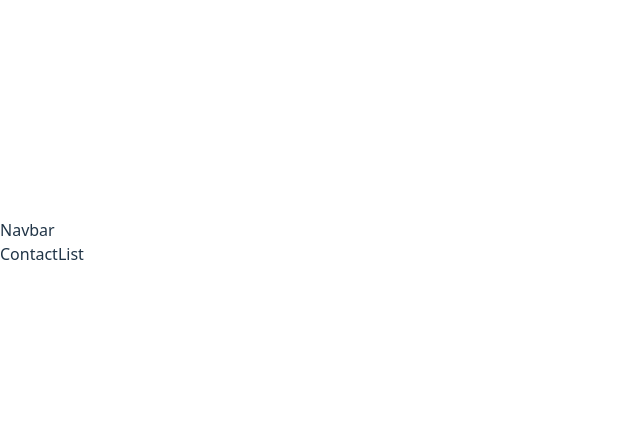
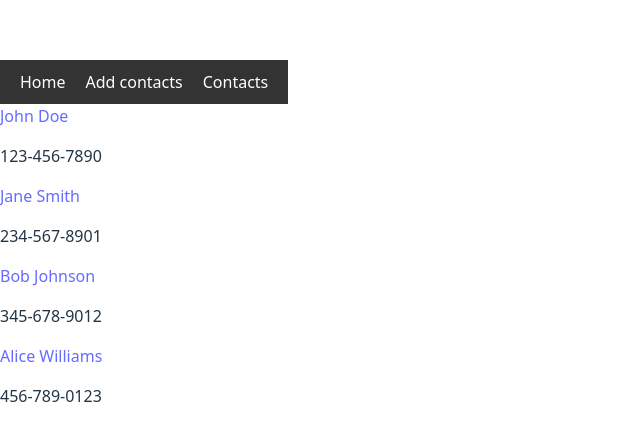
Before and after one commit to jeerola/fundamentals-of-react, a React app in the folder modules/final-project/application/: page /contacts in a window 1280 px wide. Shown: the part 158-598 px from the top of the page, without its empty margins (0-640 px from the left). Built offline with nearby package versions, Linux system fonts and the light colour scheme; the HTML template or start-up script is replaced by a standard one.

Commit message:
add Navbar, contactList

```diff
--- a/modules/final-project/application/src/App.jsx
+++ b/modules/final-project/application/src/App.jsx
@@ -1,20 +1,33 @@
 import { BrowserRouter, Routes, Link, Route } from "react-router-dom";
+import { useState } from "react";
+
 import Navbar from "./components/Navbar";
 import ContactList from "./components/ContactList";
 import AddContact from "./components/AddContact";
 import ContactDetails from "./components/ContactDetails";
 import Home from "./pages/Home";
 import NotFound from "./pages/NotFound";
+import initialContacts from "./data/initialContacts";
 
 function App() {
+  const [contacts, setContacts] = useState(initialContacts);
+
   return (
     <BrowserRouter>
       <Navbar />
       <Routes>
         <Route path="/" element={<Home />} />
-        <Route path="/add" element={<AddContact />} />
-        <Route path="/contacts" element={<ContactList />} />
-        <Route path="/contacts/:id" element={<ContactDetails />} />
+        <Route
+          path="/add"
+          element={<AddContact setContacts={setContacts} />} />
+        <Route
+          path="/contacts"
+          element={<ContactList contacts={contacts} />}
+        />
+        <Route
+          path="/contacts/:id"
+          element={<ContactDetails contacts={contacts} />}
+        />
         <Route path="*" element={<NotFound />} />
       </Routes>
     </BrowserRouter>
--- a/modules/final-project/application/src/components/ContactList.jsx
+++ b/modules/final-project/application/src/components/ContactList.jsx
@@ -1,4 +1,18 @@
+import initialContacts from "../data/initialContacts";
+
+import { Link } from "react-router-dom";
+
 function ContactList() {
-  return <div>ContactList</div>;
+  return (
+    <div>
+      {initialContacts.map((contact) => (
+        <div key={contact.id}>
+          <Link to={`/contacts/${contact.id}`}>{contact.name}</Link>
+          <p>{contact.phone}</p>
+        </div>
+      ))}
+    </div>
+  );
 }
+
 export default ContactList;
--- a/modules/final-project/application/src/components/Navbar.jsx
+++ b/modules/final-project/application/src/components/Navbar.jsx
@@ -1,4 +1,19 @@
-function Navbar() {
-  return <div>Navbar</div>;
+import { Link } from "react-router-dom";
+
+function NavBar() {
+  return (
+    <nav style={{ background: "#333", padding: "10px", textAlign: "center" }}>
+      <Link to="/" style={{ color: "white", margin: "10px" }}>
+        Home
+      </Link>
+      <Link to="/add" style={{ color: "white", margin: "10px" }}>
+        Add contacts
+      </Link>
+      <Link to="/contacts" style={{ color: "white", margin: "10px" }}>
+        Contacts
+      </Link>
+    </nav>
+  );
 }
-export default Navbar;
+
+export default NavBar;
```
